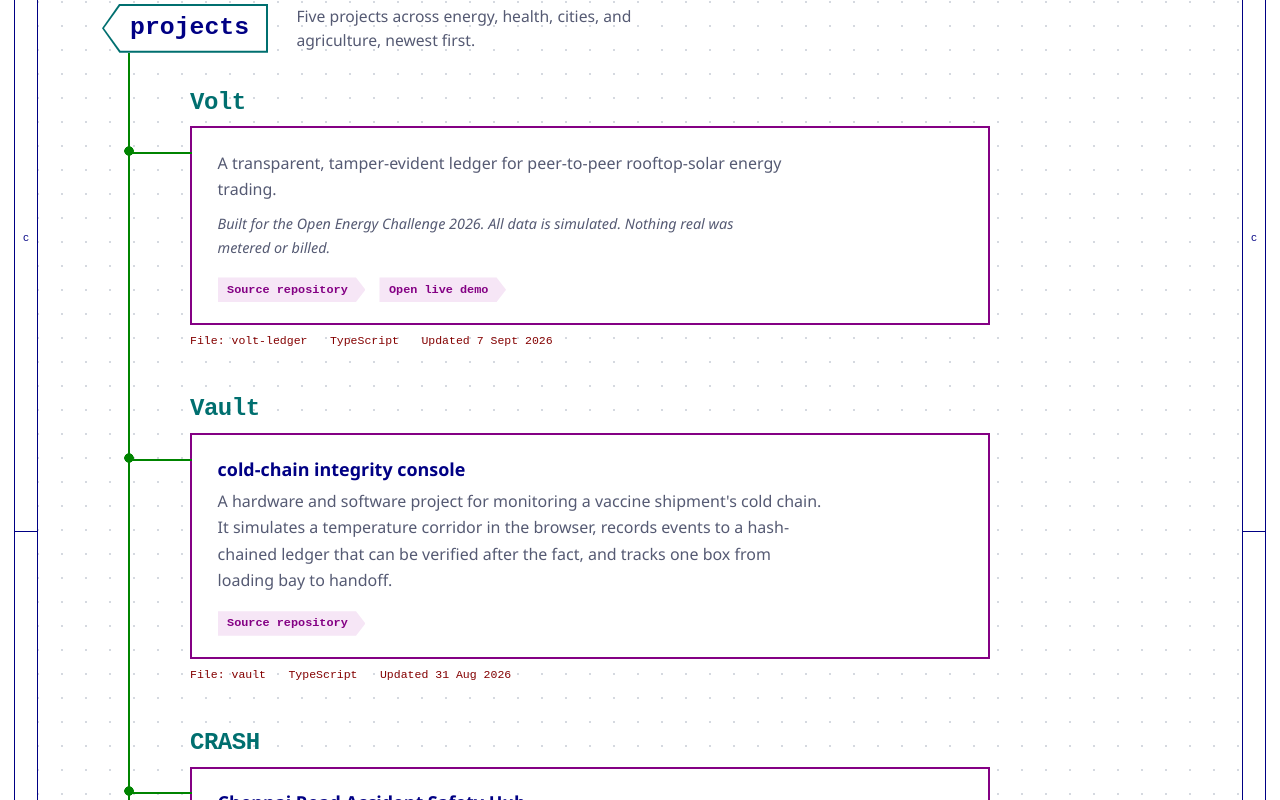
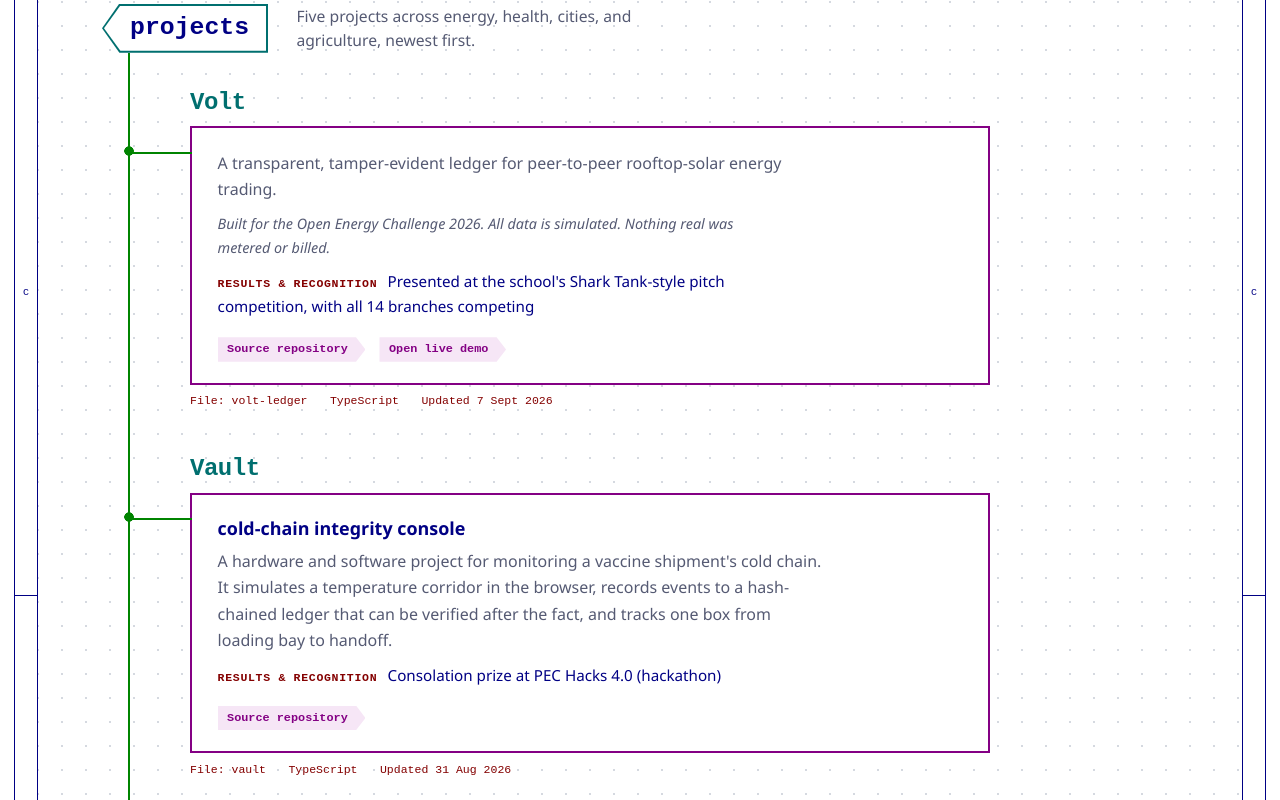
Before and after one commit to abivan100-stack/abivan-portfolio, a React (Vite) app: page / in a window 1280 px wide. Shown: the part 1260-2060 px from the top of the page. Built offline with nearby package versions, Linux system fonts and the light colour scheme; a web font is replaced by a local one.

Commit message:
Add Results & Recognition line to project write-ups

```diff
--- a/scripts/sync-projects.mjs
+++ b/scripts/sync-projects.mjs
@@ -10,6 +10,11 @@ const selectedRepositories = [
   'pulse-fit',
   'agrifly',
 ]
+const recognitions = {
+  'volt-ledger': "Presented at the school's Shark Tank-style pitch competition, with all 14 branches competing",
+  vault: 'Consolation prize at PEC Hacks 4.0 (hackathon)',
+  'c.r.a.s.h': 'Selected for the National Robotics Championship (NRC)',
+}
 const excludedRepositories = ['epl-predictor', 'lebron-fan-page', 'CR7-fan-page', 'rutu-gaikwad-fansite', 'Spike_Fit', 'abivan-portfolio']
 const outputPath = fileURLToPath(new URL('../src/data/projects.json', import.meta.url))
 const apiHeaders = {
@@ -188,6 +193,7 @@ try {
       name: cleanName(readmeTitle || repository.name),
       summary: cleanDescription(summary, repository.name),
       contextNote: repository.name.toLowerCase() === 'vault' ? null : contextNote ? cleanDescription(contextNote, repository.name) : null,
+      recognition: recognitions[repository.name.toLowerCase()] ?? null,
       url: repository.html_url,
       demoUrl: repository.homepage || null,
       language: repository.language,
--- a/src/App.css
+++ b/src/App.css
@@ -155,6 +155,8 @@
 .sheet-box p { max-width: 66ch; margin: 0; color: var(--muted); font-size: 1rem; line-height: 1.65; }
 .sheet-box p.sheet-subtitle { margin-bottom: .45rem; color: var(--navy); font-size: 1.12rem; font-weight: 700; line-height: 1.35; }
 .sheet-box p.sheet-context { margin-top: .6rem; font-size: .9rem; font-style: italic; }
+.sheet-box p.sheet-recognition { margin-top: .6rem; color: var(--navy); font-size: .95rem; }
+.sheet-recognition span { margin-right: .4rem; color: var(--maroon); font-family: var(--mono); font-size: .72rem; font-weight: 600; letter-spacing: .06em; text-transform: uppercase; }
 .sheet-pins { display: flex; flex-wrap: wrap; gap: 10px 14px; margin-top: 1.1rem; }
 .hier-pin {
   padding: .45em 1.5em .45em .8em;
--- a/src/App.tsx
+++ b/src/App.tsx
@@ -40,6 +40,9 @@ function ProjectSheet({ project }: { project: Project }) {
         <p>{project.summary || 'Project description coming soon.'}</p>
         {project.contextNote && project.contextNote.trim() !== project.summary.trim() && (
           <p className="sheet-context">{project.contextNote}</p>
+        )}
+        {project.recognition && (
+          <p className="sheet-recognition"><span>Results &amp; Recognition</span> {project.recognition}</p>
         )}
         <div className="sheet-pins">
           <a className="hier-pin" href={project.url} target="_blank" rel="noreferrer">Source repository</a>
--- a/src/data/projects.json
+++ b/src/data/projects.json
@@ -4,6 +4,7 @@
     "name": "Volt",
     "summary": "A transparent, tamper-evident ledger for peer-to-peer rooftop-solar energy trading.",
     "contextNote": "Built for the Open Energy Challenge 2026. All data is simulated. Nothing real was metered or billed.",
+    "recognition": "Presented at the school's Shark Tank-style pitch competition, with all 14 branches competing",
     "url": "https://github.com/abivan100-stack/volt-ledger",
     "demoUrl": "https://volt-ledger.vercel.app",
     "language": "TypeScript",
@@ -16,6 +17,7 @@
     "name": "Vault -- cold-chain integrity console",
     "summary": "A hardware and software project for monitoring a vaccine shipment's cold chain. It simulates a temperature corridor in the browser, records events to a hash-chained ledger that can be verified after the fact, and tracks one box from loading bay to handoff.",
     "contextNote": null,
+    "recognition": "Consolation prize at PEC Hacks 4.0 (hackathon)",
     "url": "https://github.com/abivan100-stack/vault",
     "demoUrl": null,
     "language": "TypeScript",
@@ -28,6 +30,7 @@
     "name": "CRASH -- Chennai Road Accident Safety Hub",
     "summary": "A single-origin web application that maps road accidents across Greater Chennai, ranks the deadliest junctions by severity-weighted risk score, and turns every hotspot into an evidence-based intervention recommendation. Includes analytics dashboards, area comparison, citizen reporting, Monte Carlo simulation, and an AI data assistant.",
     "contextNote": null,
+    "recognition": "Selected for the National Robotics Championship (NRC)",
     "url": "https://github.com/abivan100-stack/C.R.A.S.H",
     "demoUrl": null,
     "language": "JavaScript",
@@ -40,6 +43,7 @@
     "name": "pulse-fit",
     "summary": "Nine inputs. The engine derives body composition, energy demand, a training prescription, heart-rate ceilings and a recovery target. No wearable required.",
     "contextNote": null,
+    "recognition": null,
     "url": "https://github.com/abivan100-stack/pulse-fit",
     "demoUrl": null,
     "language": "HTML",
@@ -52,6 +56,7 @@
     "name": "Agrifly -- Field Intelligence Survey Sheet",
     "summary": "A landing page for Agrifly, a precision-agriculture concept: \"a survey that reads every parcel of your farm on a set cadence. You can act on current conditions as they unfold.\"",
     "contextNote": null,
+    "recognition": null,
     "url": "https://github.com/abivan100-stack/agrifly",
     "demoUrl": null,
     "language": "HTML",
```
